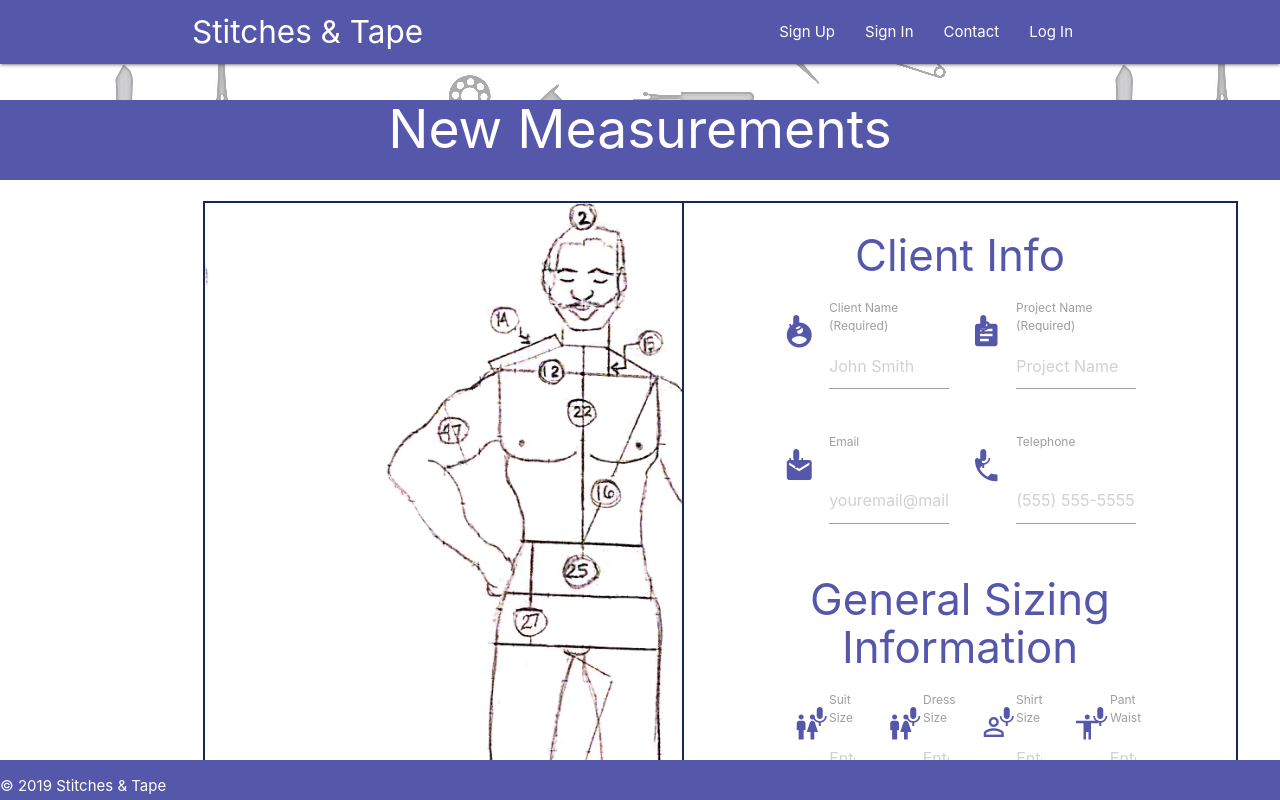
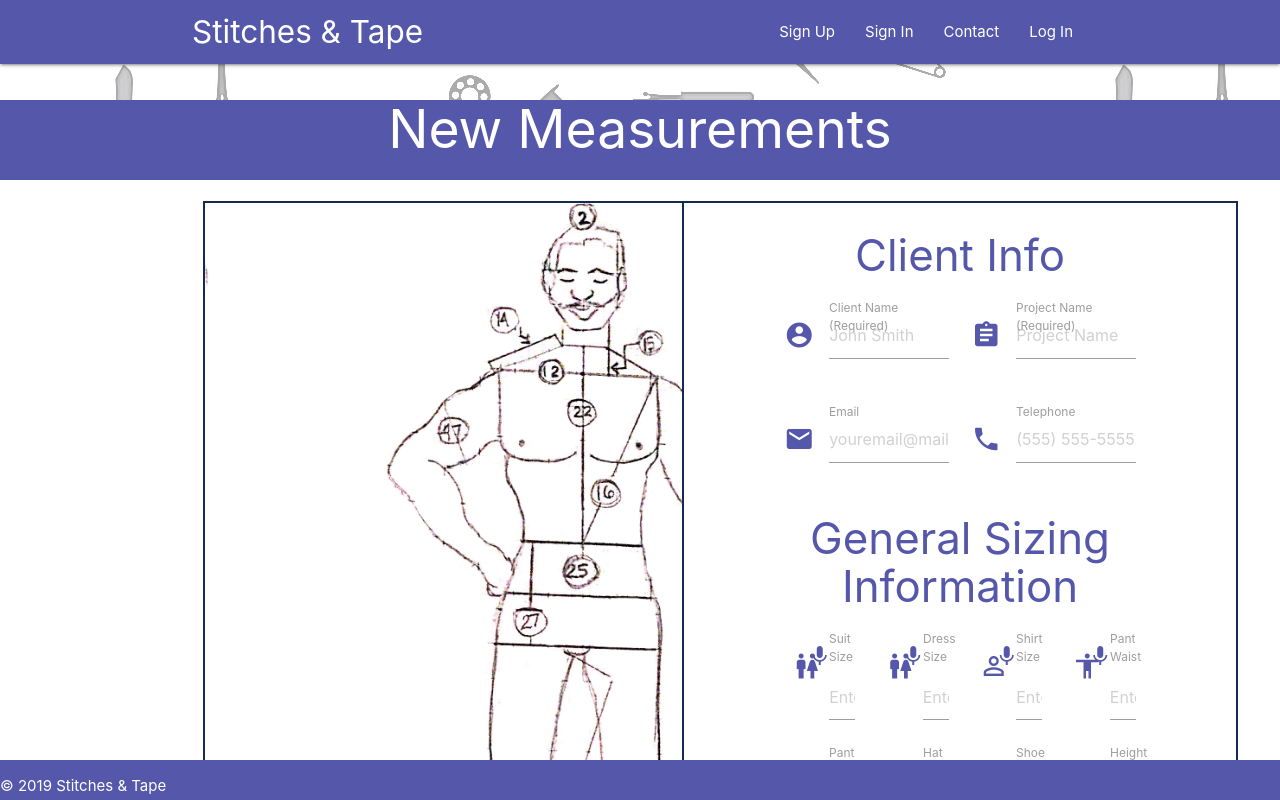
Before and after one commit to wgonz94/Stitches-Tape, a React (Create React App) app in the folder client/: page /newmeasure in a window 1280 px wide. Shown: the top 800 px of the page. Built offline with nearby package versions, Linux system fonts and the light colour scheme.

Commit message:
removed voice feature from the first few fields

```diff
--- a/client/src/Components/Measurements/NewMeasurement.js
+++ b/client/src/Components/Measurements/NewMeasurement.js
@@ -142,7 +142,6 @@ class NewMeasurement extends Component {
             <h3 className='center-align'>Client Info</h3>
             <div className='row'>
               <div className='input-field col s6'>
-                <Speech name='clientName' handleVoice={this.handleVoice} />
                 <i className='material-icons prefix'>account_circle</i>
                 <input
                   type='text'
@@ -156,7 +155,6 @@ class NewMeasurement extends Component {
                 </label>
               </div>
               <div className='input-field col s6'>
-                <Speech name='projectName' handleVoice={this.handleVoice} />
                 <i className='material-icons prefix'>assignment</i>
                 <input
                   type='text'
@@ -172,7 +170,6 @@ class NewMeasurement extends Component {
             </div>
             <div className='row'>
               <div className='input-field col s6'>
-                <Speech name='email' handleVoice={this.handleVoice} />
                 <i className='material-icons prefix'>email</i>
                 <input
                   id='email'
@@ -187,7 +184,6 @@ class NewMeasurement extends Component {
                 </label>
               </div>
               <div className='input-field col s6'>
-                <Speech name='phone' handleVoice={this.handleVoice} />
                 <i className='material-icons prefix'>phone</i>
                 <input
                   id='phone'
```
